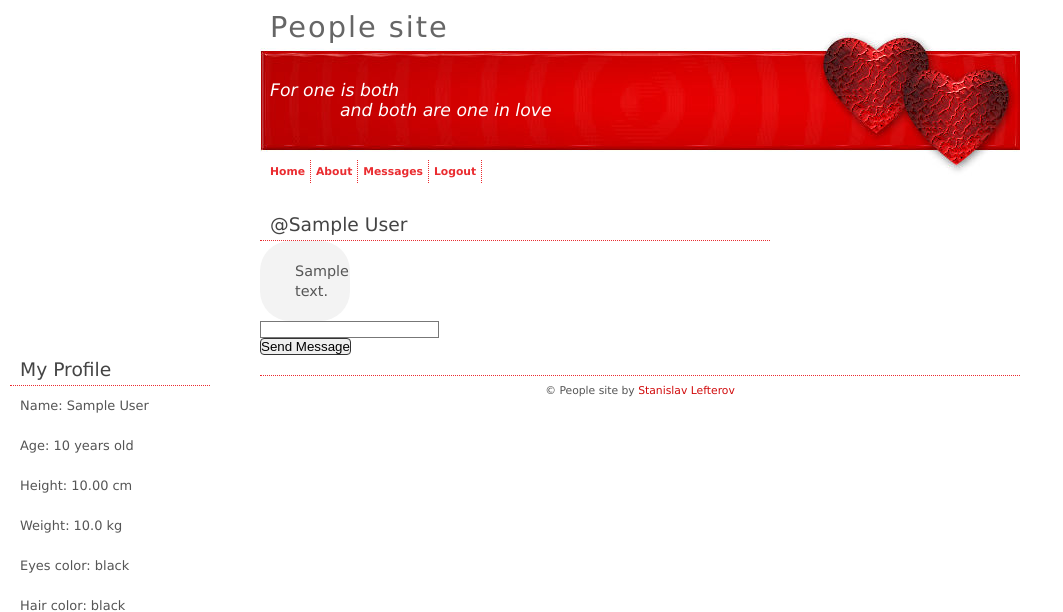
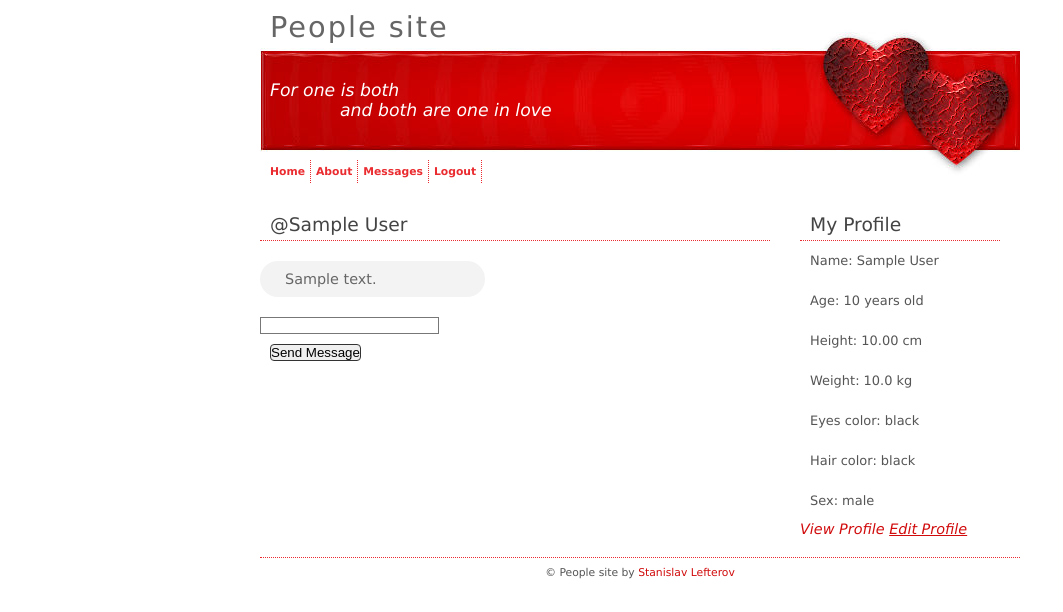
Before and after one commit to slavileft/PeopleSite, a Django app: page /chat/1/ in a window 1280 px wide. Shown: the top 612 px of the page, without its empty margins (0-1063 px from the left). Run offline with Django 4.2, Linux system fonts and the light colour scheme; a user stored in the database is signed in; tables that the repository leaves empty hold one stand-in row (values such as "Sample post").

Commit message:
Adding some more styles

```diff
--- a/static_files/chat.css
+++ b/static_files/chat.css
@@ -1,27 +1,19 @@
-.inbox-icon-container {
-  margin-right: 15px;
-}
-.inbox-icon {
-  color: #333;
-  transition: 0.5s;
-}
-.inbox-icon:hover {
-  transition: 0.5s;
-}
 .sent-message {
     background-color: #f3f3f3;
     border-radius: 30px;
     padding: 10px 25px;
-  width: 25%;
+    width: 33%;
 }
+
 .received-message {
-  background-color: rgb(1, 196, 255);
+    background-color: #EA2C30;
     color: #fff;
     border-radius: 30px;
     padding: 10px 25px;
-  width: 25%;
+    width: 33%;
     float: right;
 }
+
 .empty-text {
     color: #777;
     font-size: 1.5rem;
--- a/static_files/style.css
+++ b/static_files/style.css
@@ -153,6 +153,10 @@ body {
     display: flex;
 }
 
+#left .message-row {
+    width: 530px;
+}
+
 #right {
     float: left;
     width: 200px;
@@ -214,6 +218,14 @@ body {
 #whole button {
     border: #333333 1px solid;
     border-radius: 4px;
+}
+
+#whole .row {
+    display: flex;
+}
+
+#whole .message-row {
+    width: 530px;
 }
 
 #footer {
--- a/templates/base.html
+++ b/templates/base.html
@@ -1,14 +1,14 @@
 {% load static %}
 <!DOCTYPE html PUBLIC "-//W3C//DTD XHTML 1.0 Transitional//EN"
         "http://www.w3.org/TR/xhtml1/DTD/xhtml1-transitional.dtd">
-<html xmlns="http://www.w3.org/1999/xhtml">
+<html xmlns="http://www.w3.org/1999/xhtml" lang="en">
 <head>
     <title>People site</title>
     <meta http-equiv="Content-Type" content="text/html; charset=iso-8859-1"/>
     <link href="{% static 'style.css' %}" rel="stylesheet" type="text/css"/>
 </head>
 <body>
-<!-- begin header -->
+
 <div id="header">
     <h1>People site</h1>
     <p>For one is both <br/>
@@ -27,15 +27,15 @@
         {% endif %}
     </ul>
 </div>
-<!-- end header -->
+
 
 {% block page_content %}
 {% endblock %}
 
-<!-- begin footer -->
+
 <div id="footer">
     <p>&COPY; People site by <a href="https://github.com/slavileft">Stanislav Lefterov</a></p>
 </div>
-<!-- end footer -->
+
 </body>
 </html>
--- a/templates/chat/thread.html
+++ b/templates/chat/thread.html
@@ -7,6 +7,7 @@
             {% else %}
                 <h1>@{{ thread.receiver }}</h1>
             {% endif %}
+            <p></p>
             {% if message_list.all.count == 0 %}
                 <div>
                     <p class="empty-text">No Messages</p>
@@ -14,31 +15,30 @@
             {% endif %}
             {% for message in message_list %}
                 <div class="row">
-                    <div>
                     {% if message.sender_user == request.user %}
-                            <div class="sent-message my-3">
-                                <p>{{ message.body }}</p>
+                        <div class="message-row">
+                            <div class="sent-message">
+                                {{ message.body }}
+                            </div>
                         </div>
                     {% elif message.receiver_user == request.user %}
-                            <div class="received-message my-3">
-                                <p>{{ message.body }}</p>
+                        <div class="message-row">
+                            <div class="received-message">
+                                {{ message.body }}
+                            </div>
                         </div>
                     {% endif %}
                 </div>
-                </div>
             {% endfor %}
-            <div class="row">
-                <div class="card col-md-12 p-3 shadow-sm">
+            <p></p>
             <form method="POST" action="{% url 'create-message' thread.pk %}">
                 {% csrf_token %}
                 {{ form }}
-                        <div class="d-grid gap-2 mt-3">
-                            <button class="btn btn-light" type="submit">Send Message</button>
-                        </div>
+                <p>
+                    <button type="submit">Send Message</button>
+                </p>
             </form>
         </div>
+        {% include 'partials/right-side-page.html' %}
     </div>
-        </div>
-    </div>
-    {% include 'partials/right-side-page.html' %}
 {% endblock page_content %}
```
Lines whose indentation alone changed are shown as unchanged.
